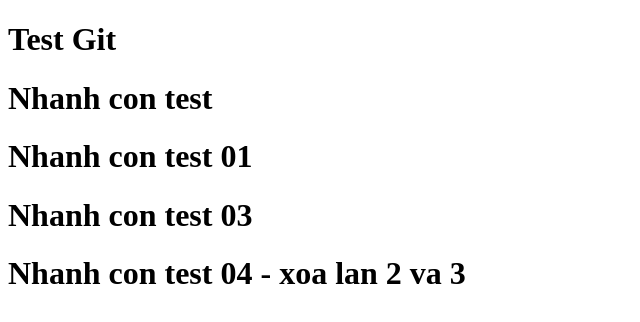
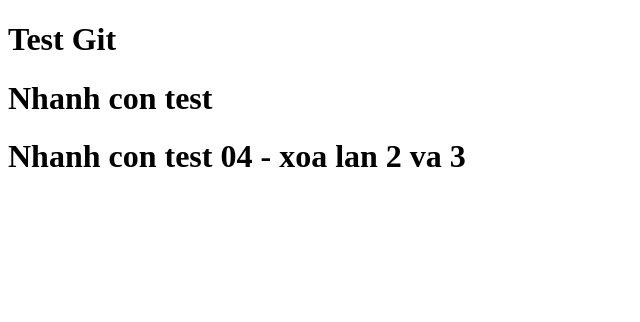
Before and after one commit to mynameishuyhoang/demo, a plain HTML site: page index.html in a window 1280 px wide. Shown: the whole page, without its empty margins (0-640 px from the left). Drawn offline with Linux system fonts and the light colour scheme.

Commit message:
push lan 5

```diff
--- a/index.html
+++ b/index.html
@@ -9,8 +9,6 @@
 <body>
     <h1>Test Git</h1>
     <h1>Nhanh con test</h1>
-    <h1>Nhanh con test 01</h1>
-    <h1>Nhanh con test 03</h1>
     <h1>Nhanh con test 04 - xoa lan 2 va 3</h1>
 </body>
 </html>
```
